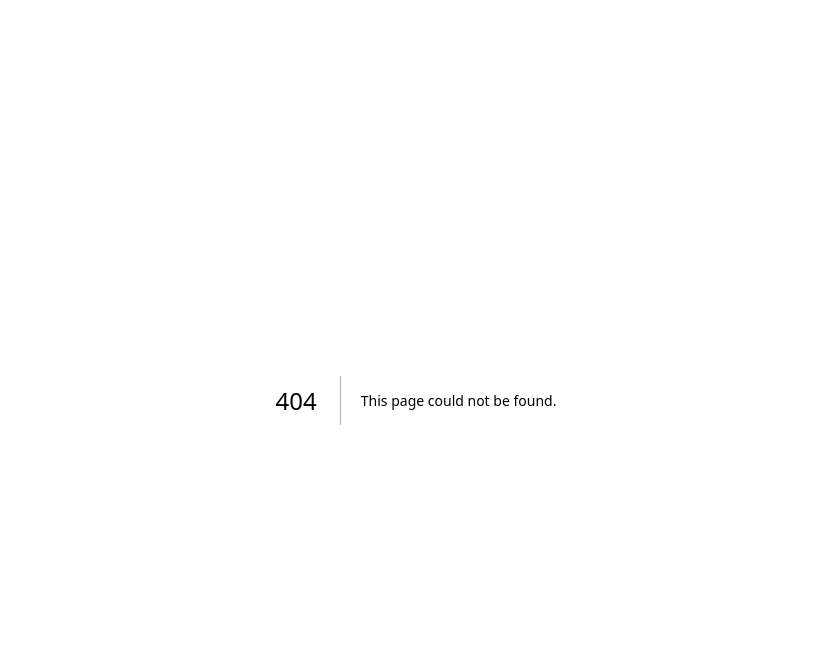
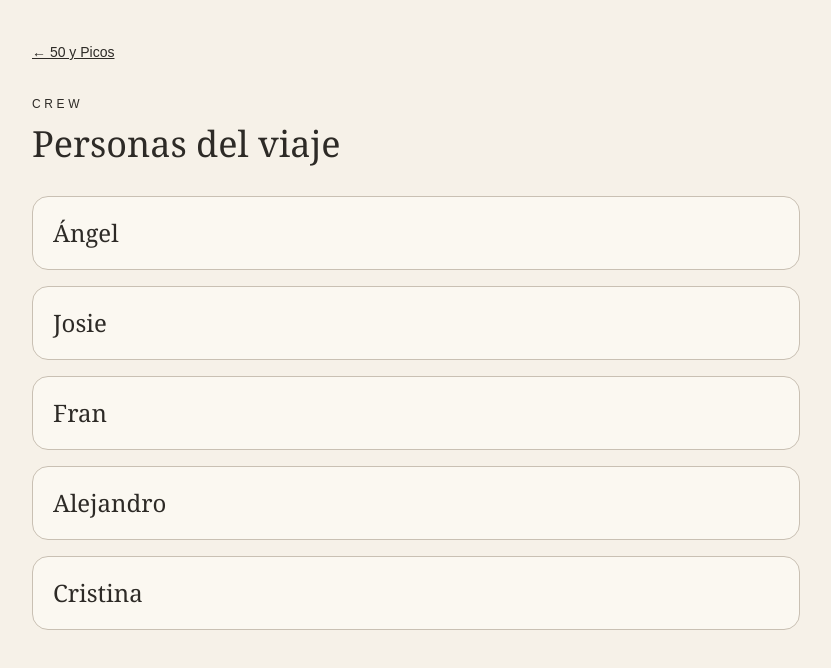
Before and after one commit to AngelMonoestereo/camino-journal, a Next.js app: page /trips/50-y-picos/people in a window 1280 px wide. Before the commit this address had no page. Shown: the top 668 px of the page, without its empty margins (224-1055 px from the left). Built offline with nearby package versions, Linux system fonts and the light colour scheme.

Commit message:
Add crew section to trip

```diff
--- a/app/trips/50-y-picos/page.tsx
+++ b/app/trips/50-y-picos/page.tsx
@@ -51,10 +51,25 @@ export default function PicosTripPage() {
               <p className="text-xs uppercase tracking-[0.25em] mb-2">
                 {day.number}
               </p>
+
               <h2 className="text-2xl font-serif mb-1">{day.title}</h2>
+
               <p className="text-sm text-[#6f6a61]">{day.description}</p>
             </a>
           ))}
+
+          <a
+            href="/trips/50-y-picos/people"
+            className="block border border-[#c9c0b3] rounded-2xl p-5 bg-[#fbf8f1] shadow-sm"
+          >
+            <p className="text-xs uppercase tracking-[0.25em] mb-2">👥 Crew</p>
+
+            <h2 className="text-2xl font-serif mb-1">Personas del viaje</h2>
+
+            <p className="text-sm text-[#6f6a61]">
+              Con quién compartiste esta aventura.
+            </p>
+          </a>
         </div>
       </section>
     </main>
--- /dev/null
+++ b/app/trips/50-y-picos/people/page.tsx
@@ -0,0 +1,32 @@
+'use client'
+
+import Link from 'next/link'
+
+const people = ['Ángel', 'Josie', 'Fran', 'Alejandro', 'Cristina']
+
+export default function PeoplePage() {
+  return (
+    <main className="min-h-screen bg-[#f6f1e8] text-[#2d2a26] px-6 py-10">
+      <section className="max-w-3xl mx-auto">
+        <Link href="/trips/50-y-picos" className="text-sm underline">
+          ← 50 y Picos
+        </Link>
+
+        <p className="uppercase tracking-[0.3em] text-xs mt-8 mb-3">Crew</p>
+
+        <h1 className="text-4xl font-serif mb-8">Personas del viaje</h1>
+
+        <div className="space-y-4">
+          {people.map((person) => (
+            <div
+              key={person}
+              className="border border-[#c9c0b3] rounded-2xl p-5 bg-[#fbf8f1]"
+            >
+              <h2 className="text-2xl font-serif">{person}</h2>
+            </div>
+          ))}
+        </div>
+      </section>
+    </main>
+  )
+}
```
